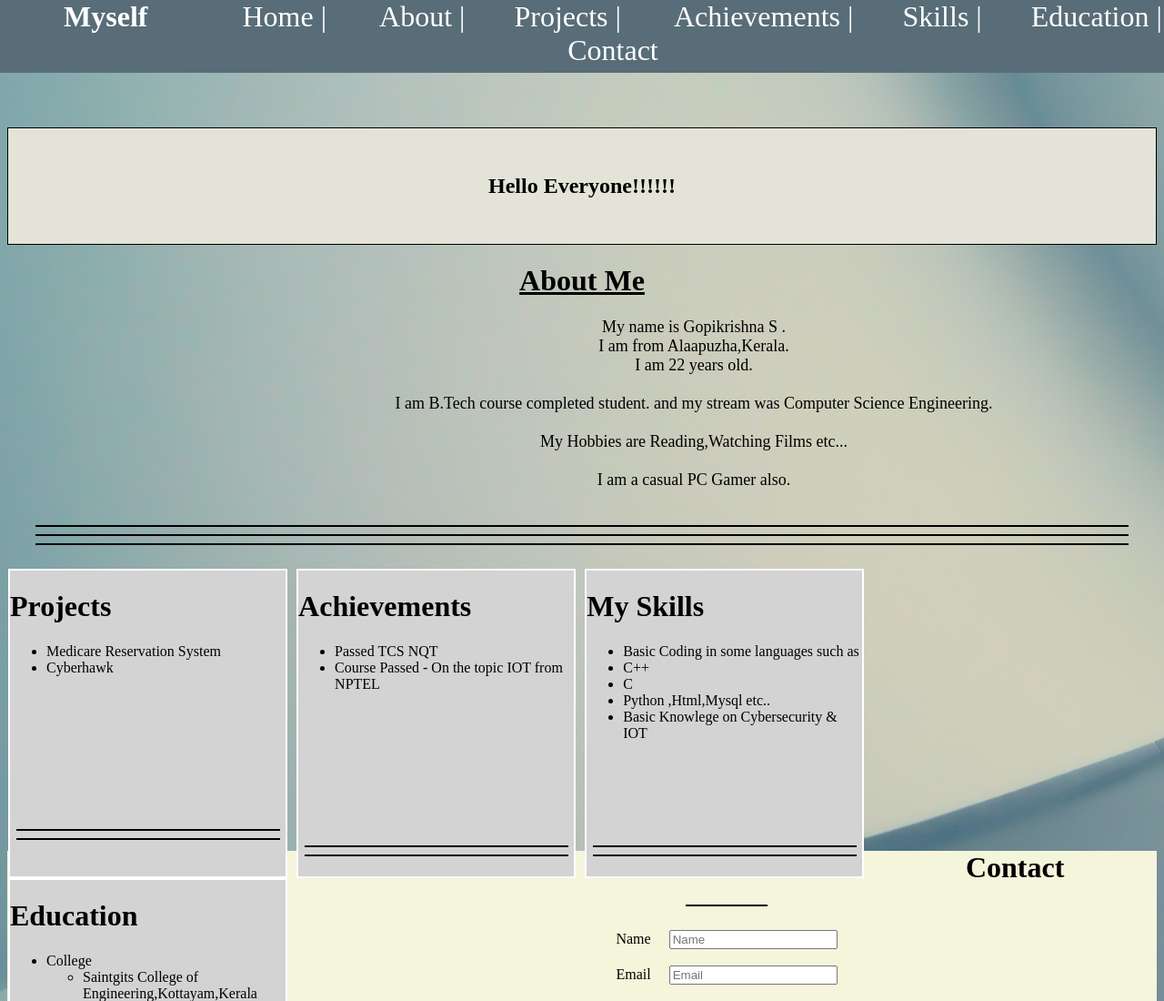
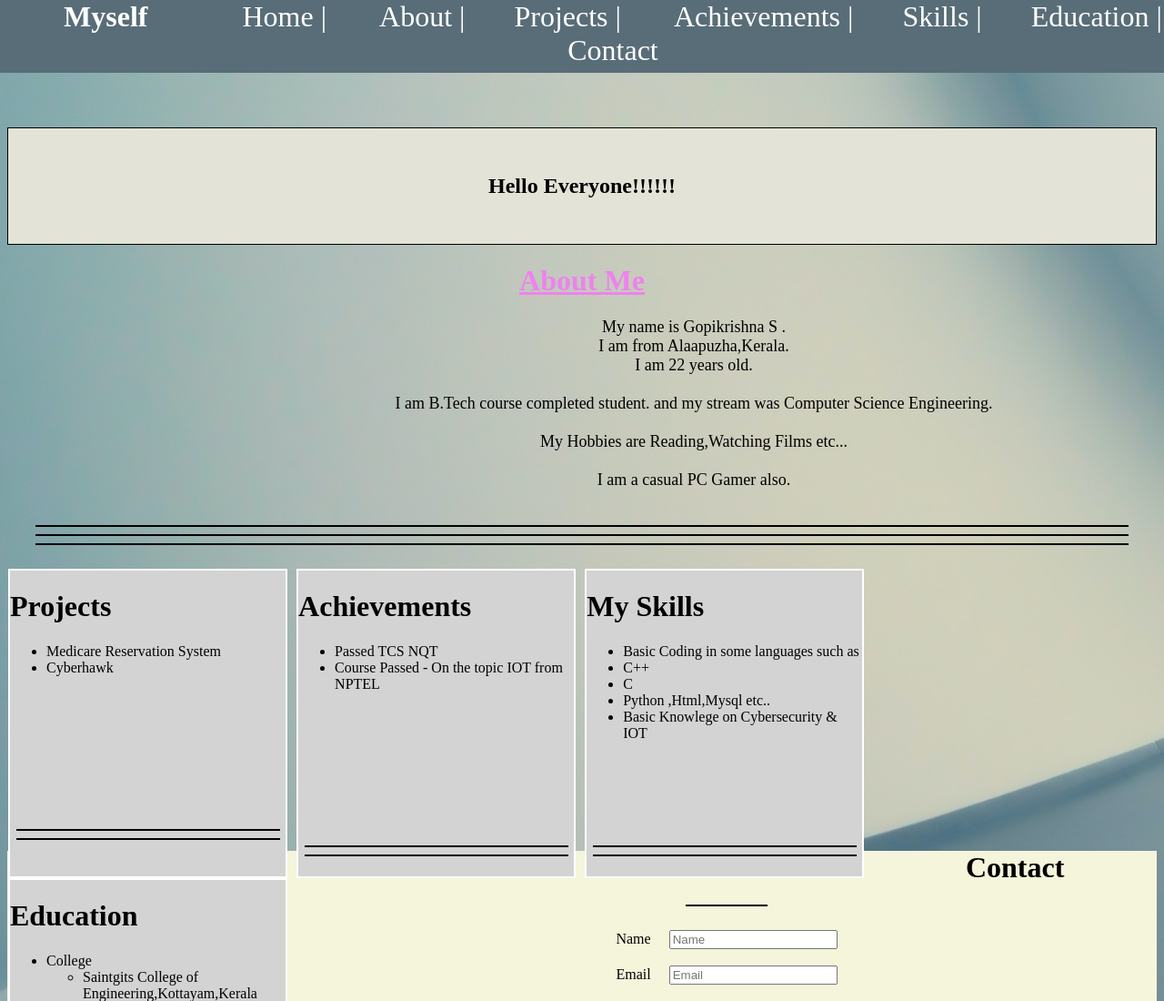
Before and after one commit to GK0610/Assignment1_Case-Study01_Profile, a plain HTML site: page index.html in a window 1280 px wide. Shown: the top 1100 px of the page at 91% size. Drawn offline with Linux system fonts and the light colour scheme.

Commit message:
Update style.css

```diff
--- a/styles/style.css
+++ b/styles/style.css
@@ -47,7 +47,7 @@ nav a{
 
 }
 #about{
-    color: black;
+    color: violet;
     text-decoration: underline;
     text-align: center;
     font-family: 'Times New Roman', Times, serif;
```
